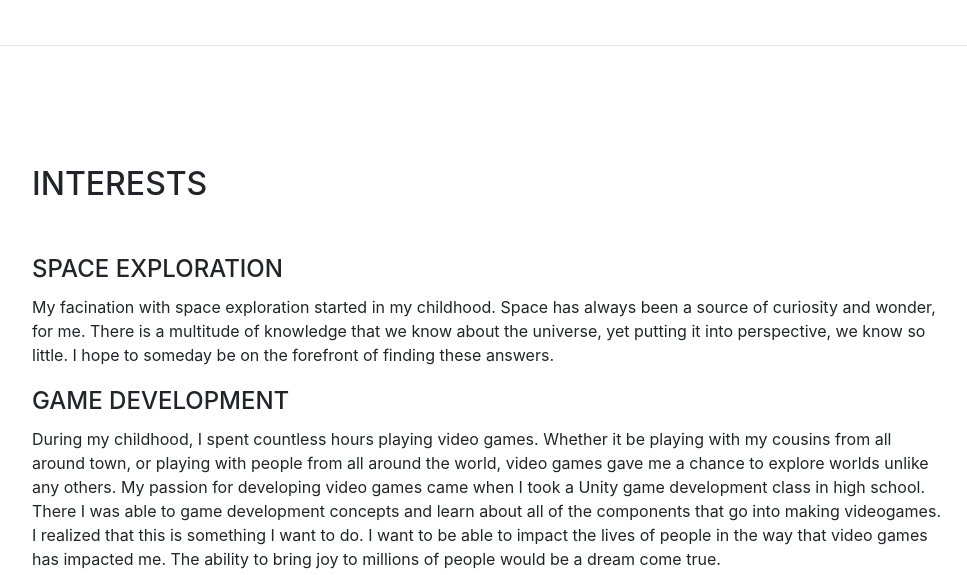
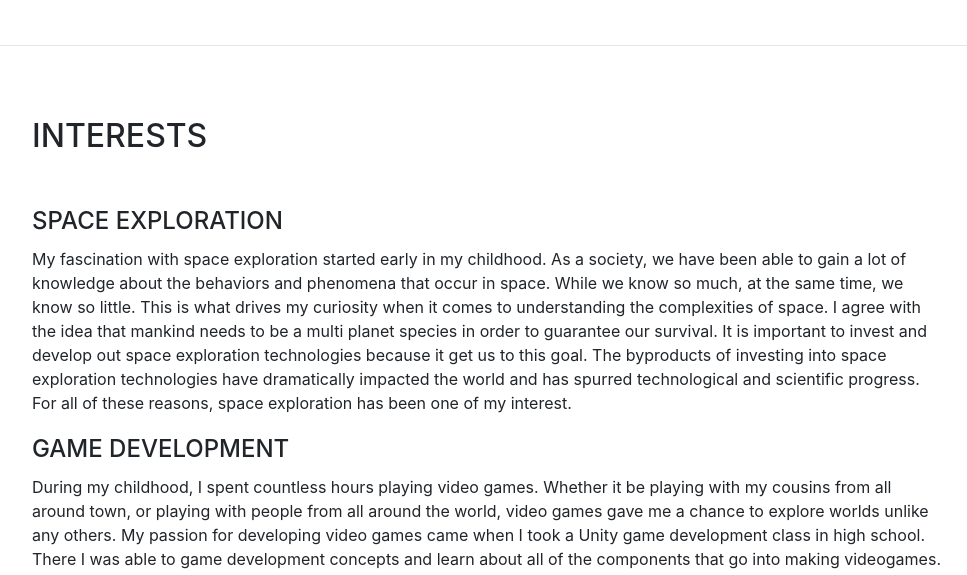
Before and after one commit to DishonJordan/ResumeWebsite, a website with bundled scripts: page index.html in a window 1280 px wide. Shown: the part 5615-6190 px from the top of the page, without its empty margins (288-1255 px from the left). Built offline with nearby package versions, Linux system fonts and the light colour scheme; a web font is replaced by a local one.

Commit message:
Updated space exploration section of the interests section

```diff
--- a/index.html
+++ b/index.html
@@ -303,7 +303,7 @@
         <div class="my-auto">
           <h2 class="mb-5">Interests</h2>
             <div class="subheading mb-2">Space Exploration</div>
-          <p>My facination with space exploration started in my childhood. Space has always been a source of curiosity and wonder, for me. There is a multitude of knowledge that we know about the universe, yet putting it into perspective, we know so little. I hope to someday be on the forefront of finding these answers. </p>
+          <p>My fascination with space exploration started early in my childhood. As a society, we have been able to gain a lot of knowledge about the behaviors and phenomena that occur in space. While we know so much, at the same time, we know so little. This is what drives my curiosity when it comes to understanding the complexities of space. I agree with the idea that mankind needs to be a multi planet species in order to guarantee our survival. It is important to invest and develop out space exploration technologies because it get us to this goal. The byproducts of investing into space exploration technologies have dramatically impacted the world and has spurred technological and scientific progress. For all of these reasons, space exploration has been one of my interest. </p>
             <div class="subheading mb-2">Game Development</div>
           <p class="mb-0">During my childhood, I spent countless hours playing video games. Whether it be playing with my cousins from all around town, or playing with people from all around the world, video games gave me a chance to explore worlds unlike any others. My passion for developing video games came when I took a Unity game development class in high school. There I was able to game development concepts and learn about all of the components that go into making videogames. I realized that this is something I want to do. I want to be able to impact the lives of people in the way that video games has impacted me. The ability to bring joy to millions of people would be a dream come true.</p>
         <div>
```
